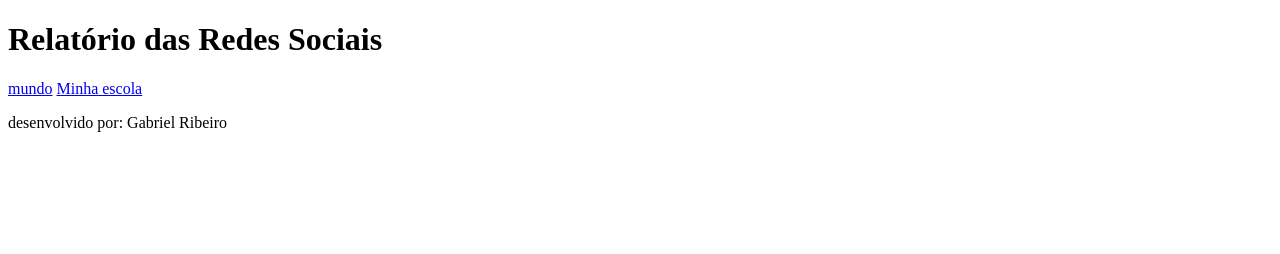
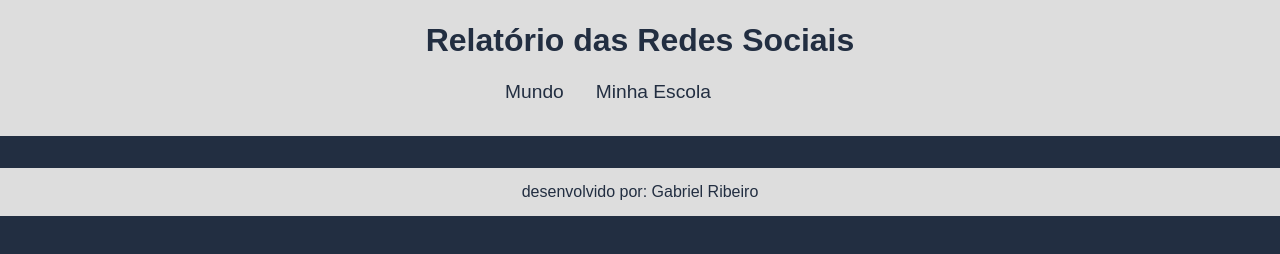
Before and after one commit to gargamel06/gerador-de-senhas-, a plain HTML site: page index.html in a window 1280 px wide. Drawn offline with Linux system fonts and the light colour scheme.

Commit message:
Add files via upload

```diff
--- a/index.html
+++ b/index.html
@@ -7,13 +7,13 @@
     <link rel="stylesheet" href="stly.css">
 </head>
 <body>
-    <head>    <!-- aqui vai ser o cabeçario-->
-<h1>Relatório das Redes Sociais </h1>
+    <header>    <!-- aqui vai ser o cabeçario-->
+<h1>Relatório das Redes Sociais</h1>
 <nav>
-<a href="index.html">mundo</a>
-<a href="#">Minha escola</a>
+<a href="index.html">Mundo</a>
+<a href="#">Minha Escola</a>
 </nav>
-    </head>
+    </header>
 <main class="grafico section">        <!--parte principal,serao os grafico -->
         <section id="graficos container" class="graficos container">
 
--- a/stly.css
+++ b/stly.css
@@ -1 +1,56 @@
 @import url('https://fonts.googleapis.com/css2?family=Lora:ital,wght@0,400..700;1,400..700&display=swap');
+
+:root{
+   --bg-color : #222e41;
+   --primary-color : #DDDDDD;
+   --secundary-color: #1fecca;
+   --font: "Lora:ital",sans-serif;
+}
+
+body{
+    background-color: var(--bg-color);
+    color: var(--primary-color);
+    font-family: var(--font);
+    height: 100vh;
+    margin: 0;
+}
+
+h1{
+    font-size: 2rem;
+    color: var(--bg-color);
+    font-weight: 700;
+}
+
+header{
+    background-color: var(--primary-color);
+    text-align: center;
+    padding: 1px;
+}
+nav{
+    display: flex;
+    justify-content: center;
+    font-weight: 400;
+    margin: 0rem 2rem 1rem 0rem;
+}
+nav a {
+    text-decoration: none;
+    color: var(--bg-color);
+    margin: 0rem 2rem 1rem 0rem;
+    font-size: 1.2rem;
+
+}
+nav a:hover {
+    text-decoration: underline;
+    transform: scale(0.90);
+    transition: transform 0.2s;
+}
+footer{
+    display: flex;
+    align-items: center;
+    justify-content: center;
+    background-color: var(--primary-color);
+    color: var(--bg-color);
+    width: 100%;
+    height: 3rem;
+    margin-top: 2rem;
+}
```
